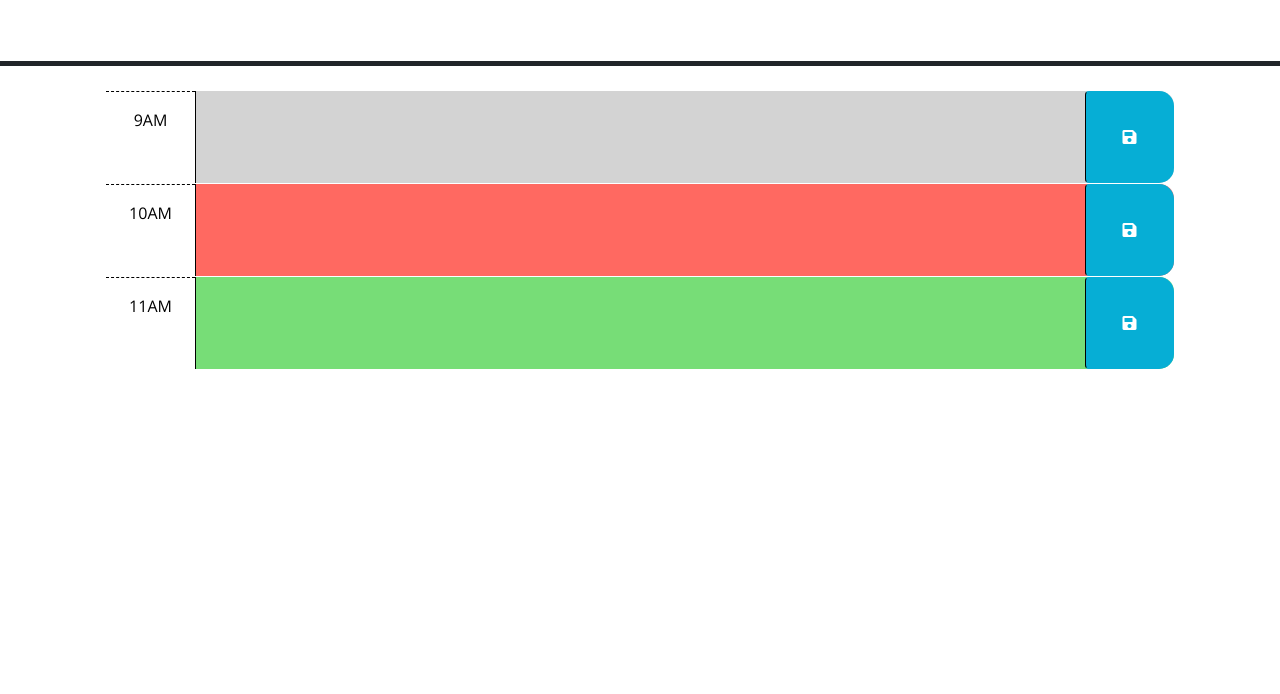
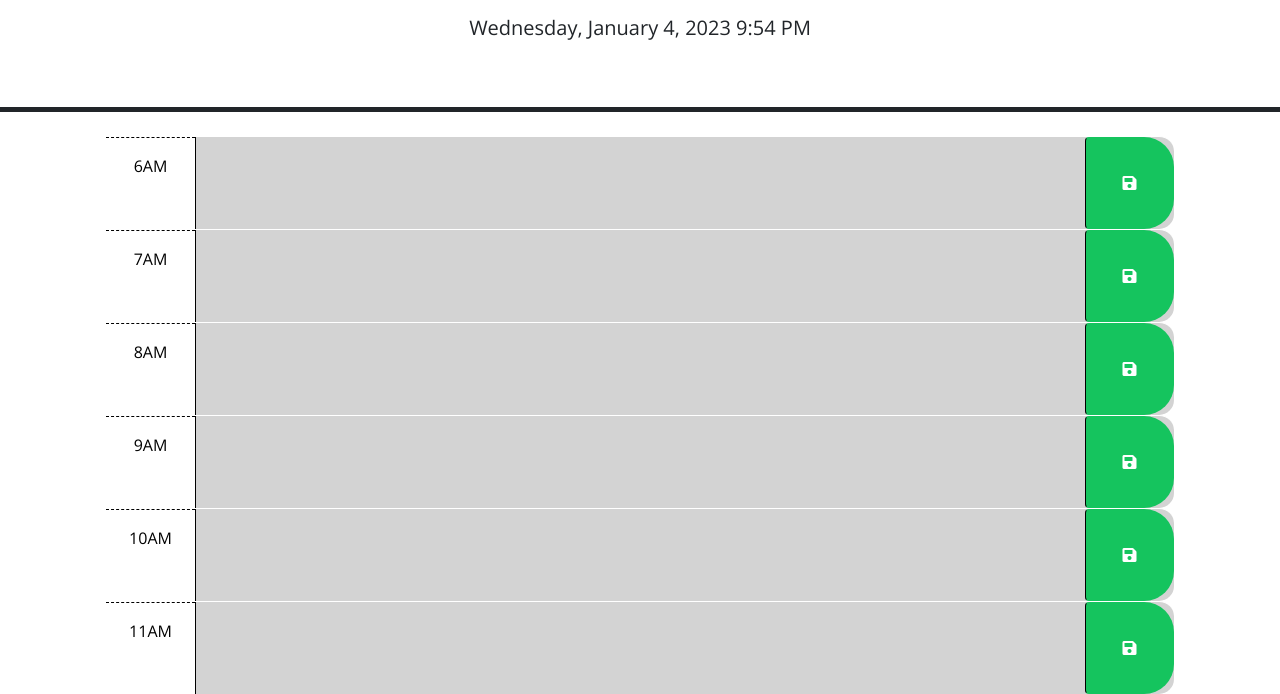
Before and after one commit to JMess87/Challenge5, a plain HTML site: page index.html in a window 1280 px wide. Shown: the part 166-860 px from the top of the page. Before the commit the page ends 800 px from the top, so only its background shows below. Drawn offline with nearby package versions, Linux system fonts and the light colour scheme.

Commit message:
updated js file, readme, script and style.css. Completed functionality as desired. Will be doing some styling later on.

```diff
--- a/index.html
+++ b/index.html
@@ -19,28 +19,41 @@
       rel="stylesheet"
     />
     <link rel="stylesheet" href="style.css" />
-    <title>Work Day Scheduler</title>
+    <title>Jenny's Work Day Scheduler</title>
   </head>
 
   <body>
     <header class="p-5 mb-4 border-5 border-bottom border-dark text-center">
       <h1 class="display-3">Work Day Scheduler</h1>
       <p class="lead">A simple calendar app for scheduling your work day</p>
-      <p id="currentDay" class="lead"></p>
+      <p id="todaysDate" class='lead'> </p>
     </header>
+
+
+
     <div class="container-lg px-5">
-      <!-- Use class for "past", "present", and "future" to apply styles to the
-        time-block divs accordingly. The javascript will need to do this by
-        adding/removing these classes on each div by comparing the hour in the
-        id to the current hour. The html provided below is meant to be an example
-        demonstrating how the css provided can be leveraged to create the
-        desired layout and colors. The html below should be removed or updated
-        in the finished product. Remember to delete this comment once the
-        code is implemented.
-        -->
-
-      <!-- Example of a past time block. The "past" class adds a gray background color. -->
-      <div id="hour-9" class="row time-block past">
+      <div id="hour-6"class="row time-block">
+        <div class="col-2 col-md-1 hour text-center py-3">6AM</div>
+        <textarea class="col-8 col-md-10 description" rows="3"> </textarea>
+        <button class="btn saveBtn col-2 col-md-1" aria-label="save">
+          <i class="fas fa-save" aria-hidden="true"></i>
+        </button>
+      </div>
+      <div id="hour-7" class="row time-block ">
+        <div class="col-2 col-md-1 hour text-center py-3">7AM</div>
+        <textarea class="col-8 col-md-10 description" rows="3"> </textarea>
+        <button class="btn saveBtn col-2 col-md-1" aria-label="save">
+          <i class="fas fa-save" aria-hidden="true"></i>
+        </button>
+      </div>
+      <div id="hour-8" class="row time-block ">
+        <div class="col-2 col-md-1 hour text-center py-3">8AM</div>
+        <textarea class="col-8 col-md-10 description" rows="3"> </textarea>
+        <button class="btn saveBtn col-2 col-md-1" aria-label="save">
+          <i class="fas fa-save" aria-hidden="true"></i>
+        </button>
+      </div>
+      <div id="hour-9" class="row time-block ">
         <div class="col-2 col-md-1 hour text-center py-3">9AM</div>
         <textarea class="col-8 col-md-10 description" rows="3"> </textarea>
         <button class="btn saveBtn col-2 col-md-1" aria-label="save">
@@ -48,31 +61,31 @@
         </button>
       </div>
 
-      <!-- Example of a a present time block. The "present" class adds a red background color. -->
-      <div id="hour-10" class="row time-block present">
+      <div id="hour-10" class="row time-block ">
         <div class="col-2 col-md-1 hour text-center py-3">10AM</div>
         <textarea class="col-8 col-md-10 description" rows="3"> </textarea>
         <button class="btn saveBtn col-2 col-md-1" aria-label="save">
           <i class="fas fa-save" aria-hidden="true"></i>
         </button>
       </div>
-
-      <!-- Example of a future time block. The "future" class adds a green background color. -->
-      <div id="hour-11" class="row time-block future">
+      <div id="hour-11" class="row time-block ">
         <div class="col-2 col-md-1 hour text-center py-3">11AM</div>
         <textarea class="col-8 col-md-10 description" rows="3"> </textarea>
         <button class="btn saveBtn col-2 col-md-1" aria-label="save">
           <i class="fas fa-save" aria-hidden="true"></i>
         </button>
-      </div>
 
-    <script src="https://code.jquery.com/jquery-3.4.1.min.js"></script>
+
+
+
+      <script src="https://code.jquery.com/jquery-3.4.1.min.js"></script>
     <script
       src="https://cdn.jsdelivr.net/npm/dayjs@1.11.3/dayjs.min.js"
       integrity="sha256-iu/zLUB+QgISXBLCW/mcDi/rnf4m4uEDO0wauy76x7U="
       crossorigin="anonymous"
     ></script>
 
+
     <script src="script.js"></script>
   </body>
 </html>
--- a/script.js
+++ b/script.js
@@ -1,31 +1,49 @@
-// Variables
+//  Set date into "todayDate by using dayjs "
+var todaysDate = dayjs().format("dddd, MMMM D, YYYY h:mm A");
+console.log(todaysDate)
+$("#todaysDate").append(todaysDate);
 
-// Save Button
-var saveBtn = document.getElementsByClassName("saveBtn");
-// For todays date function
-var today = moment().format('dddd, MMM Do YYYY');
-$("#currentDay").html(today);
 
-// Wrap all code that interacts with the DOM in a call to jQuery to ensure that
-// the code isn't run until the browser has finished rendering all the elements
-// in the html.
-$(function () {
-  // TODO: Add a listener for click events on the save button. This code should
-  // use the id in the containing time-block as a key to save the user input in
-  // local storage. HINT: What does `this` reference in the click listener
-  // function? How can DOM traversal be used to get the "hour-x" id of the
-  // time-block containing the button that was clicked? How might the id be
-  // useful when saving the description in local storage?
-  //
-  // TODO: Add code to apply the past, present, or future class to each time
-  // block by comparing the id to the current hour. HINTS: How can the id
-  // attribute of each time-block be used to conditionally add or remove the
-  // past, present, and future classes? How can Day.js be used to get the
-  // current hour in 24-hour time?
-  //
-  // TODO: Add code to get any user input that was saved in localStorage and set
-  // the values of the corresponding textarea elements. HINT: How can the id
-  // attribute of each time-block be used to do this?
-  //
-  // TODO: Add code to display the current date in the header of the page.
-});
+// function to set colors of hour sections based on the current hour of the day
+function colors() {
+    // get current time
+    var hourNow = dayjs().hour();
+    // loop to run through each time block and determine which condition is met
+    $(".time-block").each(function () {
+        var blockHour = parseInt($(this).attr("id").split("-")[1]);
+        if (blockHour < hourNow) {
+            $(this).addClass("past");
+        }
+        else if (blockHour === hourNow) {
+            $(this).removeClass("past");
+            $(this).addClass("present");
+        }
+        else {
+            $(this).removeClass("past");
+            $(this).removeClass("present");
+            $(this).addClass("future");
+        }
+    });
+}
+// Calling the colors function
+colors();
+
+// Jquery for saveBtn event listener
+$(".saveBtn").on("click", function () {
+    var event = $(this).siblings(".description").val();
+    var eventTime = $(this).parent().attr("id");
+
+    // save in localStorage upon click
+    localStorage.setItem(eventTime, event);
+})
+
+
+
+
+// Repop previously saved information
+$("#hour-6 .description").val(localStorage.getItem("hour-6"));
+$("#hour-7 .description").val(localStorage.getItem("hour-7"));
+$("#hour-8 .description").val(localStorage.getItem("hour-8"));
+$("#hour-9 .description").val(localStorage.getItem("hour-9"));
+$("#hour-10 .description").val(localStorage.getItem("hour-10"));
+$("#hour-11 .description").val(localStorage.getItem("hour-11"));
--- a/style.css
+++ b/style.css
@@ -31,7 +31,7 @@ textarea {
 }
 
 .past {
-  background-color: #d3d3d3;
+  background-color: #d3d3d3;s
   color: white;
 }
 
@@ -47,9 +47,9 @@ textarea {
 
 .saveBtn {
   border-left: 1px solid black;
-  border-top-right-radius: 15px;
-  border-bottom-right-radius: 15px;
-  background-color: #06aed5;
+  border-top-right-radius: 30px;
+  border-bottom-right-radius: 30px;
+  background-color: #15c45e;
   color: white;
 }
 
```
Also changed, not shown: 1 other file.
